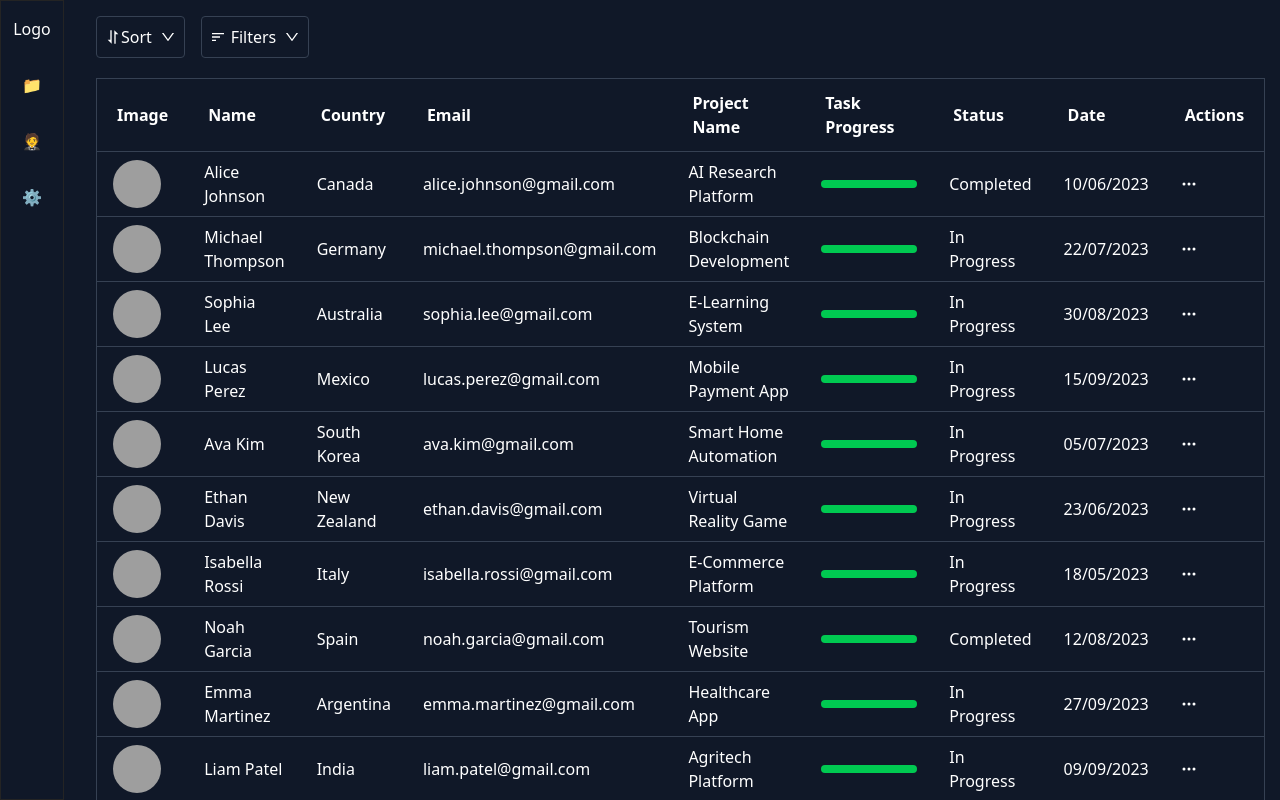
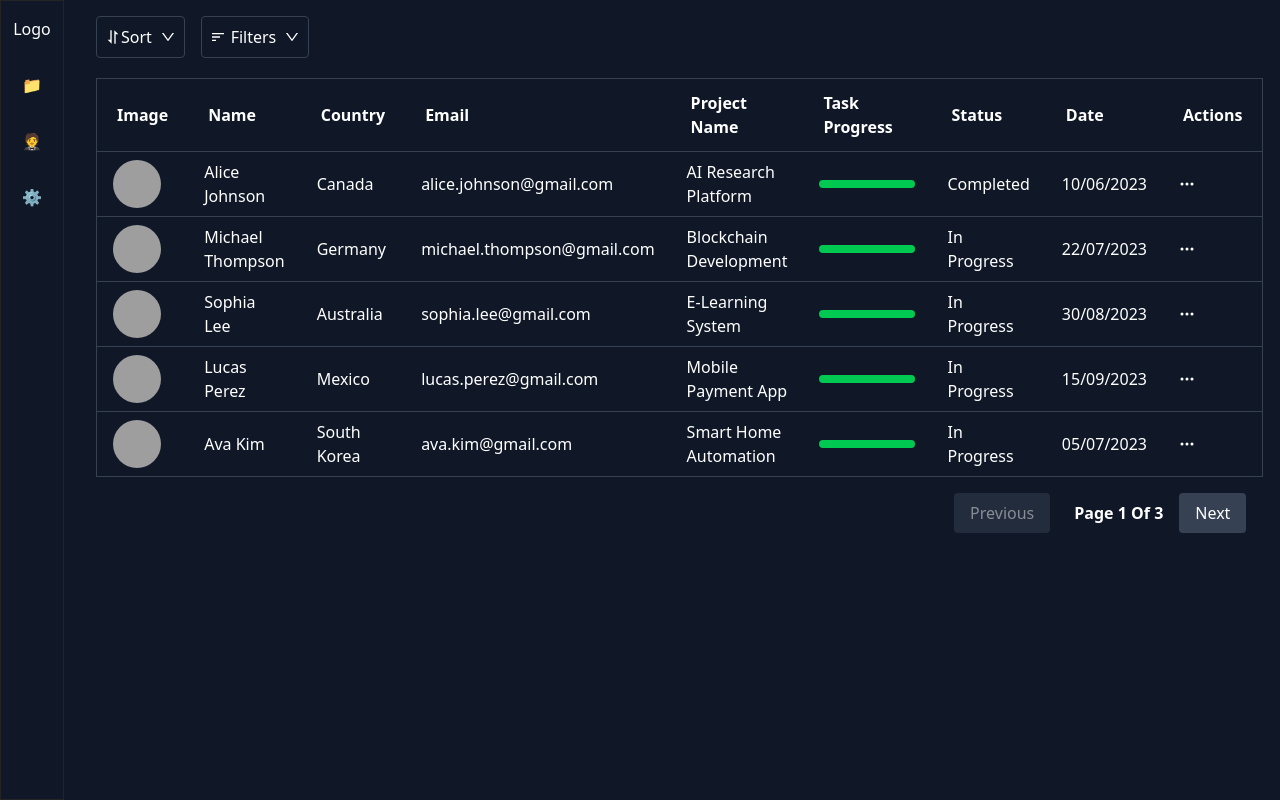
Before and after one commit to mvallad1/filtration-project-ts, a React (Vite) app: page / in a window 1280 px wide. Shown: the top 800 px of the page. Built offline with nearby package versions, Linux system fonts and the light colour scheme; grey boxes are pictures that could not be loaded.

Commit message:
added working pages and limited table to five people at one time

```diff
--- a/src/components/Table.tsx
+++ b/src/components/Table.tsx
@@ -11,6 +11,17 @@ const Table = () => {
   const [dropDownVisible, setDropDownVisible] = useState<boolean>(false);
   const [sortConfig, setSortConfig] = useState<{key: string; direction: string;} | null>(null);
   const [filterVisible, setFilterVisible] = useState<boolean>(false);
+
+  const [filters, setFilters] = useState({
+    name: '',
+    country: '',
+    email: '',
+    project: '',
+    status: '',
+  });
+
+  const [searchQuery, setSearchQuery] = useState('');
+
 
   const sortProjects = (key: string) => {
     let sortedProjects = [...projects];
@@ -32,6 +43,42 @@ const Table = () => {
     setDropDownVisible(false);
   };
 
+  const handleFilterChange = (e: React.ChangeEvent<HTMLInputElement>) => {
+    setFilters({
+      ...filters,
+      [e.target.name]: e.target.value,
+    });
+  };
+
+  const filteredProjects = projects.filter((project) => (
+    searchQuery === '' ||
+    Object.values(project).some((value) =>
+      value.toLowerCase().includes(searchQuery.toLowerCase())))
+      &&
+      filters.name === '' ||
+      project.country.toLowerCase().includes(filters.country.toLowerCase())
+      &&
+      filters.email === '' ||
+      project.email.toLowerCase().includes(filters.email.toLowerCase())
+      &&
+      filters.project === '' ||
+      project.project.toLowerCase().includes(filters.project.toLowerCase())
+      &&
+      filters.status === '' ||
+      project.status.toLowerCase().includes(filters.status.toLowerCase())
+
+  );
+
+  //Pagination
+  const [currentPage, setCurrentPage] = useState(1);
+  const itemsPerPage = 5;
+  const startIndex = (currentPage - 1) * itemsPerPage;
+  const currentProjects = filteredProjects.slice(startIndex, startIndex + itemsPerPage);
+  const totalPages = Math.ceil(filteredProjects.length / itemsPerPage);
+
+  const handlePageChange = (newPage: number) => {
+    setCurrentPage(newPage);
+  };
 
   return (
     <div className="p-4 w-[93%] ml-[5rem]">
@@ -80,7 +127,8 @@ const Table = () => {
                     <input type="text"
                       name="name"
                       className="bg-gray-900 text-white rounded p-2 w-full"
-
+                      value={filters.name}
+                      onChange={handleFilterChange}
                     />
                   </div>
 
@@ -89,7 +137,8 @@ const Table = () => {
                     <input type="text"
                       name="country"
                       className="bg-gray-900 text-white rounded p-2 w-full"
-
+                      value={filters.country}
+                      onChange={handleFilterChange}
                     />
                   </div>
                   <div className="mb-2">
@@ -97,7 +146,8 @@ const Table = () => {
                     <input type="text"
                       name="email"
                       className="bg-gray-900 text-white rounded p-2 w-full"
-
+                      value={filters.email}
+                      onChange={handleFilterChange}
                     />
                   </div>
                   <div className="mb-2">
@@ -105,7 +155,8 @@ const Table = () => {
                     <input type="text"
                       name="projecy"
                       className="bg-gray-900 text-white rounded p-2 w-full"
-
+                      value={filters.project}
+                      onChange={handleFilterChange}
                     />
                   </div>
                   <div className="mb-2">
@@ -113,7 +164,8 @@ const Table = () => {
                     <input type="text"
                       name="status"
                       className="bg-gray-900 text-white rounded p-2 w-full"
-
+                      value={filters.status}
+                      onChange={handleFilterChange}
                     />
                   </div>
 
@@ -142,7 +194,7 @@ const Table = () => {
           </tr>
         </thead>
         <tbody>
-          {projects.map((project, index) => (
+          {currentProjects.map((project, index) => (
             <tr key={index} className="border border-gray-700">
               <td className="px-4 py-2">
                 <img
@@ -182,13 +234,13 @@ const Table = () => {
 
       {/*pagination*/}
       <div className="flex justify-end mt-4">
-        <button className="px-4 py-2 bg-gray-700 text-white rounded mr-2 disabled:opacity-50">
+        <button disabled={currentPage === 1 ? true : false} onClick={() => handlePageChange(currentPage - 1)} className="px-4 py-2 bg-gray-700 text-white rounded mr-2 disabled:opacity-50">
           Previous
         </button>
 
-        <span className="px-4 py-2 text-whoite">Page 1 Of 4</span>
+        <span className="px-4 py-2 font-bold text-white">Page {currentPage} Of {totalPages}</span>
 
-        <button className="px-4 py-2 bg-gray-700 text-white rounded mr-2 disabled:opacity-50">
+        <button disabled={currentPage === totalPages ? true : false} onClick={() => handlePageChange(currentPage + 1)}  className="px-4 py-2 bg-gray-700 text-white rounded mr-2 disabled:opacity-50">
           Next
         </button>
 
```
